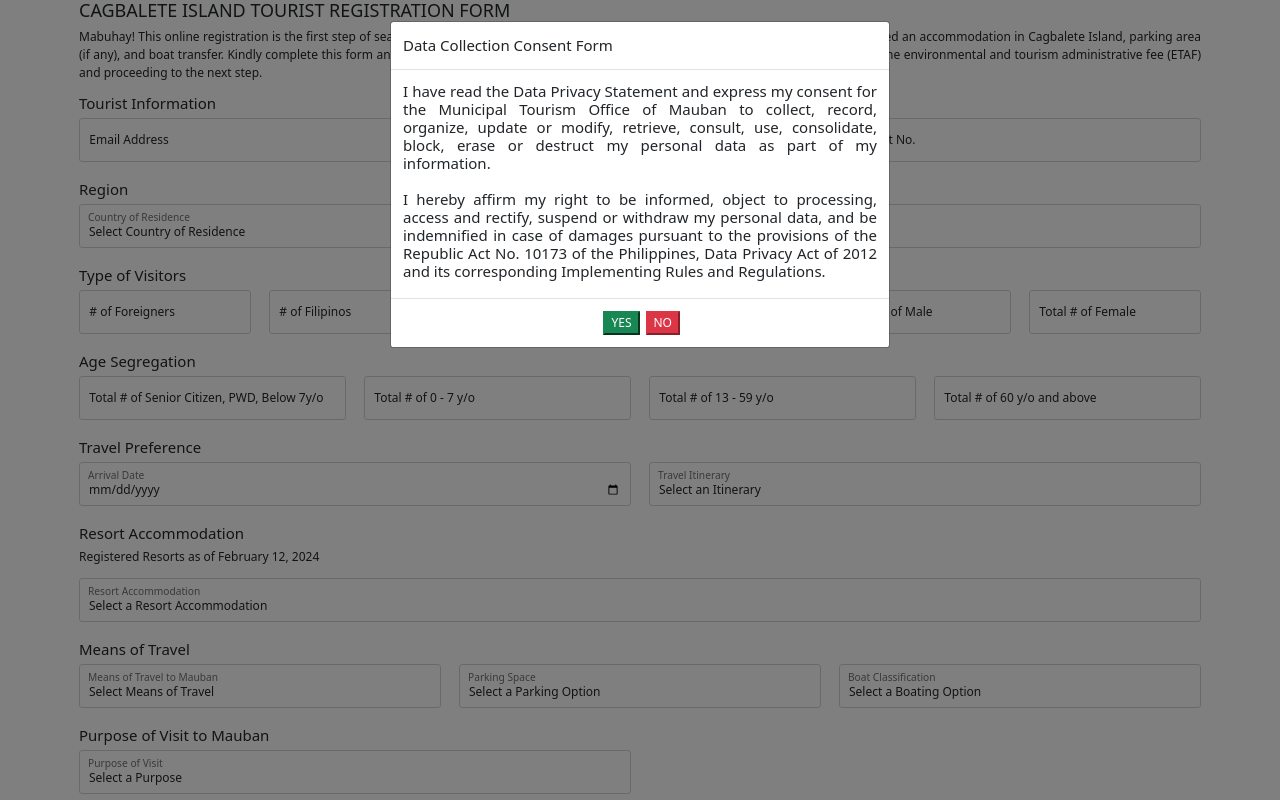
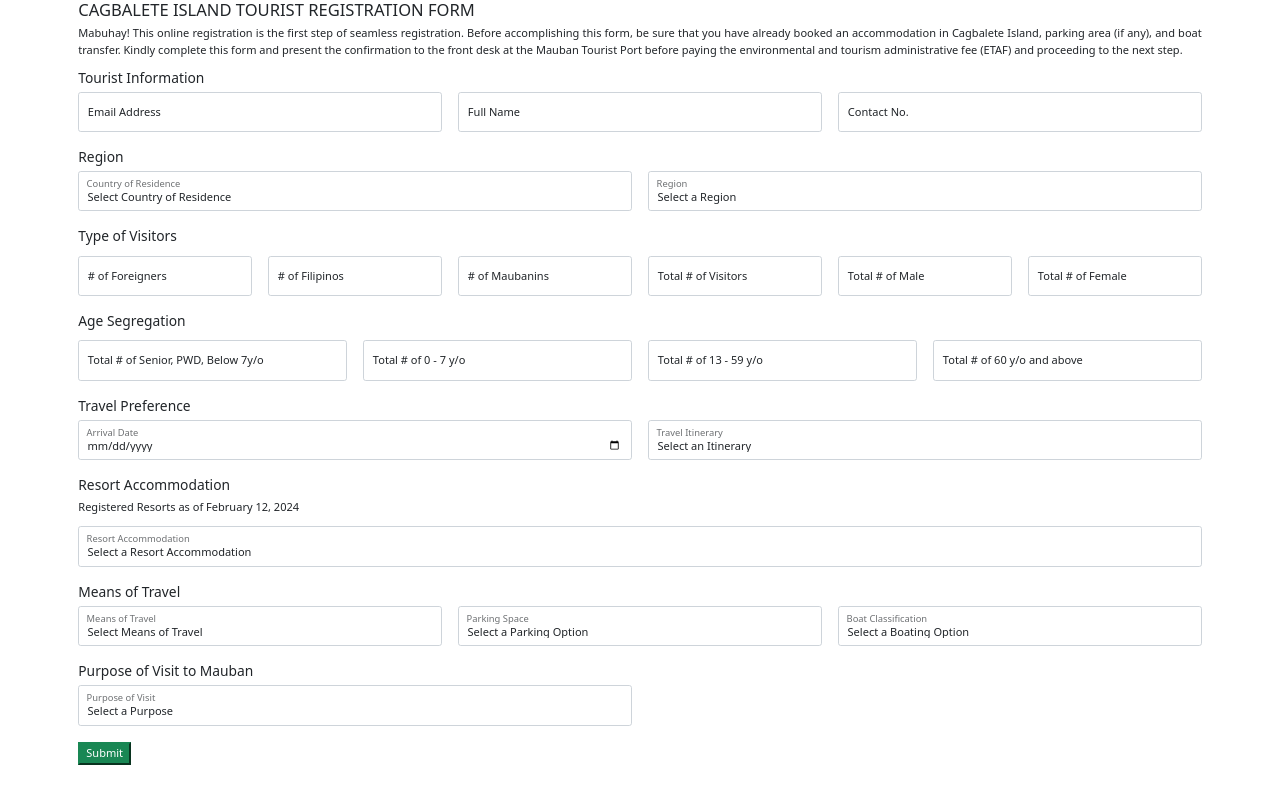
Before and after one commit to Raxx109/ONLINE-TRIP-BOOKING-SYSTEM, a PHP site: page /Bookingform.html in a window 1280 px wide. Run offline with PHP 8.4, Linux system fonts and the light colour scheme.

Commit message:
Update 3/26/2024

```diff
--- a/Bookingform.html
+++ b/Bookingform.html
@@ -1,5 +1,5 @@
 <!DOCTYPE HTML>
-<html>
+<html lang="en">
 
     <head>
 
@@ -9,8 +9,8 @@
     <meta name = "keywords" content = "Booking, Online, Cagbalete">
     <meta name = "author" content = "SLSU CIT CAPSTONE">
     <meta name = "viewport" content = "width=device-width, initial-scale=1.0">
-    <link rel="stylesheet" href="./css/webdesign.css">
-    <link rel="stylesheet" href="./css/bootstrap.min.css">
+    <link rel="stylesheet" href="/css/webdesign.css">
+    <link rel="stylesheet" href="/css/bootstrap.min.css">
     </head>
             <body>
 
@@ -54,7 +54,7 @@
                         </div>
 
                     </div>
-                            <form name="RegForm" id="Rform" action="#" novalidate>
+                            <form name="RegForm" id="Rform" action="404.html" novalidate>
                     <div class="row">
                         <h5>Tourist Information</h5>
                             <div class ="form-floating col">
@@ -63,12 +63,12 @@
                                 <span id="temailfail"></span>
                             </div>
                             <div class ="form-floating col">
-                               <input type = "text" name = "fullname" id="tfname" class="form-control" placeholder = "John F. Doe" required />
+                               <input type = "text" name = "fullname" id="tfname" class="form-control" placeholder = "John Doe" pattern="([A-zÀ-ž\s]){2,} ([A-zÀ-ž\s]){2,}" required />
                                 <label for="tfname">&nbsp;&nbsp; Full Name</label>
                                 <span id="tfnamefail"></span>
                             </div>
                             <div class ="form-floating col">
-                                <input type = "tel" name = "contactno" id="tcontact" class="form-control" placeholder = "09912563847" pattern="[0-9]{11}" required />
+                                <input type = "tel" name = "contactno" id="tcontact" class="form-control" placeholder = "09912563847" pattern="[09]{2}[0-9]{9}" required />
                                 <label for="tcontact">&nbsp;&nbsp; Contact No.</label>
                                 <span id="tcontactfail"></span>
                             </div>
@@ -77,7 +77,7 @@
                     <div class="row">
                         <h5>Region</h5>
                         <div class ="form-floating col">
-                            <select name = "country" id="tcountry" class="form-control" required onchange="countrycheck()" >
+                            <select name = "country" id="tcountry" class="form-control" onchange = "countrycheck()" required>
                                 <option value="" disabled selected>Select Country of Residence</option>
                                 <option value="Philippines">Philippines</option>
                                 <option value="International">International</option>
@@ -85,7 +85,7 @@
                             <label for="tcountry">&nbsp;&nbsp; Country of Residence</label>
                         </div>
                         <div class ="form-floating col" id="optorigin" style="display: none;">
-                            <input type = "text" name = "origin" id="torigin" class="form-control" placeholder = "USA" required />
+                            <input type = "text" name = "origin" id="torigin" class="form-control" placeholder = "USA" pattern="([A-z0-9À-ž\s]){3,}" required />
                             <label for="torigin">&nbsp;&nbsp; Enter Country</label>
                             <span id="toriginfail"></span>
                         </div>
@@ -109,63 +109,64 @@
                                 <option value="NCR - National Capital Region">NCR - National Capital Region</option>
                                 <option value="CAR - Cordillera Administrative Region">CAR - Cordillera Administrative Region</option>
                                 <option value="BARMM-Bangsamoro Autonomous Region in Muslim Mindanao">BARMM-Bangsamoro Autonomous Region in Muslim Mindanao</option>
+                                <option value="NONE" disabled hidden>NONE</option>
                             </select>
                             <label for="tregion">&nbsp;&nbsp; Region</label>
                         </div>
                     </div>
                     <br>
-                    <div class="row">
+                    <div class="row gy-2">
                         <h5>Type of Visitors</h5>
-                        <div class ="form-floating col">
+                        <div class ="form-floating col-sm-2 col-4 ">
                             <input type = "number" name = "foreignc" min="0" id="tforeignc" class="form-control" placeholder = "123456789" required />
                             <label for="tforeignc">&nbsp;&nbsp; # of Foreigners</label>
                             <span id="tforeigncfail"></span>
                         </div>
-                        <div class ="form-floating col">
+                        <div class ="form-floating col-sm-2 col-4 ">
                             <input type = "number" name = "filipinoc" min="0" id="tfilipinoc" class="form-control" placeholder = "123456789" required />
                             <label for="tfilipinoc">&nbsp;&nbsp; # of Filipinos</label>
                             <span id="tfilipinocfail"></span>
                         </div>
-                        <div class ="form-floating col">
+                        <div class ="form-floating col-sm-2 col-4 ">
                             <input type = "number" name = "maubaninc" min="0" id="tmaubaninc" class="form-control" placeholder = "123456789" required />
                             <label for="tmaubaninc">&nbsp;&nbsp; # of Maubanins</label>
                             <span id="tmaubanincfail"></span>
                         </div>
-                        <div class ="form-floating col">
+                        <div class ="form-floating col-sm-2 col-4 ">
                             <input type = "number" name = "visitorc" min="0" id="tvisitorc" class="form-control" placeholder = "123456789" required />
                             <label for="tvisitorc">&nbsp;&nbsp; Total # of Visitors</label>
                             <span id="tvisitorcfail"></span>
                         </div>
-                        <div class ="form-floating col">
+                        <div class ="form-floating col-sm-2 col-4 ">
                             <input type = "number" name = "malec" min="0" id="tmalec" class="form-control" placeholder = "123456789" required />
                             <label for="tmalec">&nbsp;&nbsp; Total # of Male</label>
                             <span id="tmalecfail"></span>
                         </div>
-                        <div class ="form-floating col">
+                        <div class ="form-floating col-sm-2 col-4 ">
                             <input type = "number" name = "femalec" min="0" id="tfemalec" class="form-control" placeholder = "123456789" required />
                             <label for="tfemalec">&nbsp;&nbsp; Total # of Female</label>
                             <span id="tfemalecfail"></span>
                         </div>
                     </div>
                     <br>
-                    <div class="row">
+                    <div class="row gy-2">
                         <h5>Age Segregation</h5>
-                        <div class ="form-floating col">
+                        <div class ="form-floating col-sm-3 col-6">
                             <input type = "number" min="0" name = "specialc" id="tspecialc" class="form-control" placeholder = "123456789" required />
-                            <label for="tspecialc">&nbsp;&nbsp; Total # of Senior Citizen, PWD, Below 7y/o </label>
+                            <label for="tspecialc">&nbsp;&nbsp; Total # of Senior, PWD, Below 7y/o </label>
                             <span id="tspecialcfail"></span>
                         </div>
-                        <div class ="form-floating col">
+                        <div class ="form-floating col-sm-3 col-6">
                             <input type = "number" name = "sevenyoc" min="0" id="tsevenyoc" class="form-control" placeholder = "123456789" required />
                             <label for="tsevenyoc">&nbsp;&nbsp; Total # of 0 - 7 y/o</label>
                             <span id="tsevenyocfail"></span>
                         </div>
-                        <div class ="form-floating col">
+                        <div class ="form-floating col-sm-3 col-6">
                             <input type = "number" name = "fifnineyoc" min="0" id="tfifnineyoc" class="form-control" placeholder = "123456789" required />
                             <label for="tfifnineyoc">&nbsp;&nbsp; Total # of 13 - 59 y/o</label>
                             <span id="tfifnineyocfail"></span>
                         </div>
-                        <div class ="form-floating col">
+                        <div class ="form-floating col-sm-3 col-6">
                             <input type = "number" name = "sixtyyoc" min="0" id="tsixtyyoc" class="form-control" placeholder = "123456789" required />
                             <label for="tsixtyyoc">&nbsp;&nbsp; Total # of 60 y/o and above</label>
                             <span id="tsixtyyocfail"></span>
@@ -218,7 +219,7 @@
                             <label for="tresort">&nbsp;&nbsp; Resort Accommodation</label>
                         </div>
                         <div class ="form-floating col" id = "optresort" style="display: none;">
-                            <input type ="text" name ="oresort" id="toresort" class="form-control" placeholder="Magic Resort" required />
+                            <input type ="text" name ="oresort" id="toresort" class="form-control" placeholder="Magic Resort" pattern="([A-z0-9À-ž\s]){4,}" required />
                             <label for="toresort">&nbsp;&nbsp; Enter Resort</label>
                             <span id="toresortfail"></span>
                         </div>
@@ -232,7 +233,7 @@
                                 <option value ="Private Vehicle">Private Vehicle</option>
                                 <option value ="Public Utility Vehicle">Public Utility Vehicle</option>
                             </select>
-                            <label for="tmeans">&nbsp;&nbsp; Means of Travel to Mauban</label>
+                            <label for="tmeans">&nbsp;&nbsp; Means of Travel</label>
                         </div>
                         <div class ="form-floating col">
                             <select name = "parking" id="tparking" class="form-control" onchange = "parkingcheck()" required>
@@ -245,8 +246,8 @@
                             <label for="tparking">&nbsp;&nbsp; Parking Space</label>
                         </div>
                         <div class ="form-floating col" id = "optparking" style="display: none;">
-                            <input type ="text" name ="oparking" id="toparking" class="form-control" placeholder="Magic parking" required />
-                            <label for="toparking">&nbsp;&nbsp; Enter Parking Option</label>
+                            <input type ="text" name ="oparking" id="toparking" class="form-control" placeholder="Magic parking" pattern="([A-z0-9À-ž\s]){4,}" required />
+                            <label for="toparking">&nbsp;&nbsp; Parking Option</label>
                             <span id="toparkingfail"></span>
                         </div>
                         <div class ="form-floating col">
@@ -272,7 +273,7 @@
                             <label for="tpurpose">&nbsp;&nbsp; Purpose of Visit</label>
                         </div>
                         <div class ="form-floating col" id = "optpurpose" style="display: none;">
-                            <input type ="text" name ="opurpose" id="topurpose" class="form-control" placeholder="Magic purpose" required />
+                            <input type ="text" name ="opurpose" id="topurpose" class="form-control" placeholder="Magic purpose" pattern="([A-z0-9À-ž\s]){4,}" required />
                             <label for="topurpose">&nbsp;&nbsp; Enter Purpose</label>
                             <span id="topurposefail"></span>
                         </div>
@@ -282,12 +283,18 @@
                             </form>
                 </div>
 
-                <script src="js/bootstrap.js"></script>
-                <script src="js/jquery.min.js"></script>
+                <script src="/js/bootstrap.js"></script>
+                <script src="/js/jquery.min.js"></script>
             </body>
 
             <script>
 
+                //show consent modal
+             $(document).ready(function() {
+                //$('#consentm').modal('show');
+            });
+
+                //basic form validation
             const form = document.querySelector('form');
 
             form.addEventListener('submit', e => {
@@ -299,12 +306,19 @@
             form.classList.add('was-validated');
             })
 
+                //Element Id Variables
             var regionopt = document.getElementById("optregion");
             var resortopt = document.getElementById("optresort");
             var parkingopt = document.getElementById("optparking");
             var purposeopt = document.getElementById("optpurpose");
             var originopt = document.getElementById("optorigin");
+            var regionint = document.getElementById("tregion");
+            var originint = document.getElementById("torigin");
+            var resortint = document.getElementById("toresort");
+            var parkingint = document.getElementById("toparking");
+            var purposeint = document.getElementById("topurpose");
 
+                //functions for optional input fields and redirects
             function disagree() {
                 window.location.href="index.html";
             }
@@ -312,13 +326,17 @@
             function countrycheck() {
                 var countryselect = document.getElementById("tcountry").value;
                 if (countryselect == "International") {
-                originopt.value="";
                 originopt.style.display = "block";
                 regionopt.style.display = "none";
-                } else if (countryselect == "Philippines"){
-                originopt.value = "N/A";
+                $('#tregion').prop('selectedIndex', 18);
+                originint.value= "";
+                }
+
+                else {
                 originopt.style.display = "none";
                 regionopt.style.display = "block";
+                $('#tregion').prop('selectedIndex', 0);
+                originint.value = "NONE";
                 }
             }
 
@@ -326,12 +344,12 @@
                 var resortselect = document.getElementById("tresort").value;
                 if (resortselect == "Other") {
                 resortopt.style.display = "block";
-                resortopt.value= "";
+                resortint.value= "";
                 }
 
                 else {
                 resortopt.style.display = "none";
-                resortopt.value = "N/A";
+                resortint.value = "NONE";
                 }
             }
 
@@ -340,12 +358,12 @@
 
                 if (parkselect == "Other") {
                 parkingopt.style.display = "block";
-                parkingopt.value = "";
+                parkingint.value = "";
                 }
 
                 else {
                 parkingopt.style.display = "none";
-                parkingopt.value = "N/A";
+                parkingint.value = "NONE";
                 }
             }
 
@@ -353,18 +371,14 @@
                 var purposeselect = document.getElementById("tpurpose").value;
                 if (purposeselect == "Other") {
                 purposeopt.style.display = "block";
-                purposeopt.value = "";
+                purposeint.value = "";
                 }
 
                 else {
                 purposeopt.style.display = "none";
-                purposeopt.value = "N/A";
+                purposeint.value = "NONE";
                 }
             }
-
-            $(document).ready(function() {
-                $('#consentm').modal('show');
-            });
 
             </script>
 
--- a/css/webdesign.css
+++ b/css/webdesign.css
@@ -1,9 +1,12 @@
 html {
     text-family: sans-serif;
     text-align: justify;
-    font-size: 12px;
+    font-size: 0.69rem;
 }
 
+input {
+    font-size: 1vm;
+}
 label {
     font-weight: 500;
 }
```
